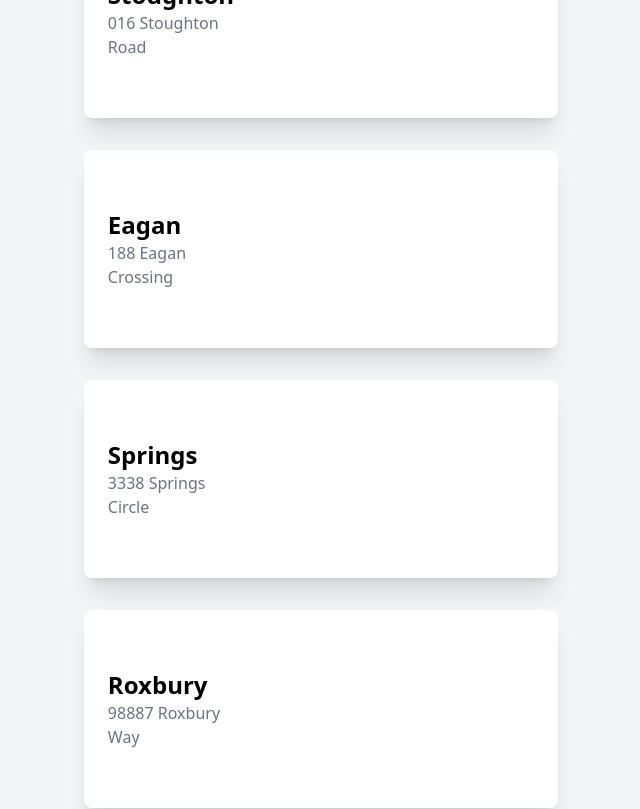
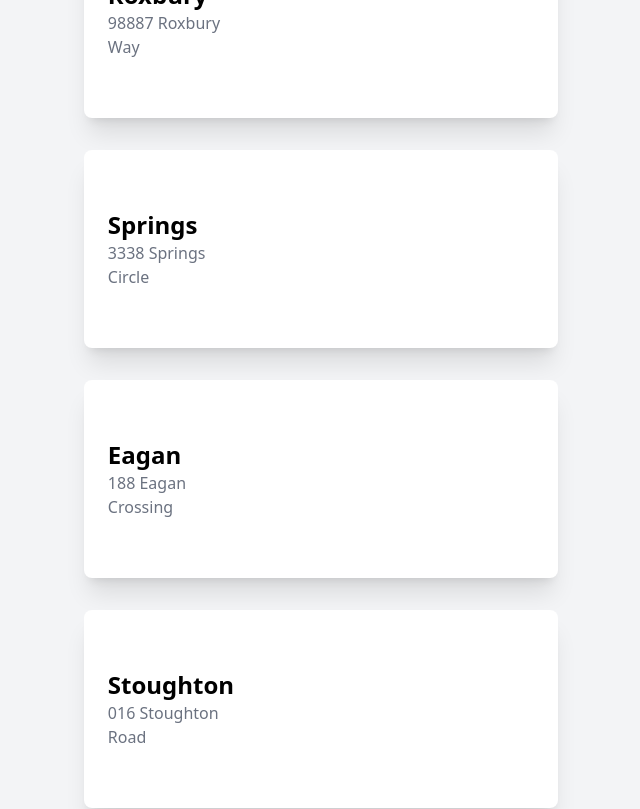
Before and after one commit to nathan-ts/rental-tracker, a Nuxt app: page / in a window 1280 px wide. Shown: the part 680-1489 px from the top of the page, without its empty margins (319-959 px from the left). Built offline with nearby package versions, Linux system fonts and the light colour scheme.

Commit message:
reverse order so newest rentals are first

```diff
--- a/pages/index.vue
+++ b/pages/index.vue
@@ -1,7 +1,7 @@
 <template>
 	<main class="flex p-4 text-lg bg-gray-100 flex-col flex-1">
 		<NewLocation @new="newRental"/>
-		<div v-for="rental in rentals">
+		<div v-for="rental in rentals.slice().reverse()">
 			<RentalCard
 				:rental="rental"
 				@edit="(id, data) => editRental(id, data)"
```
